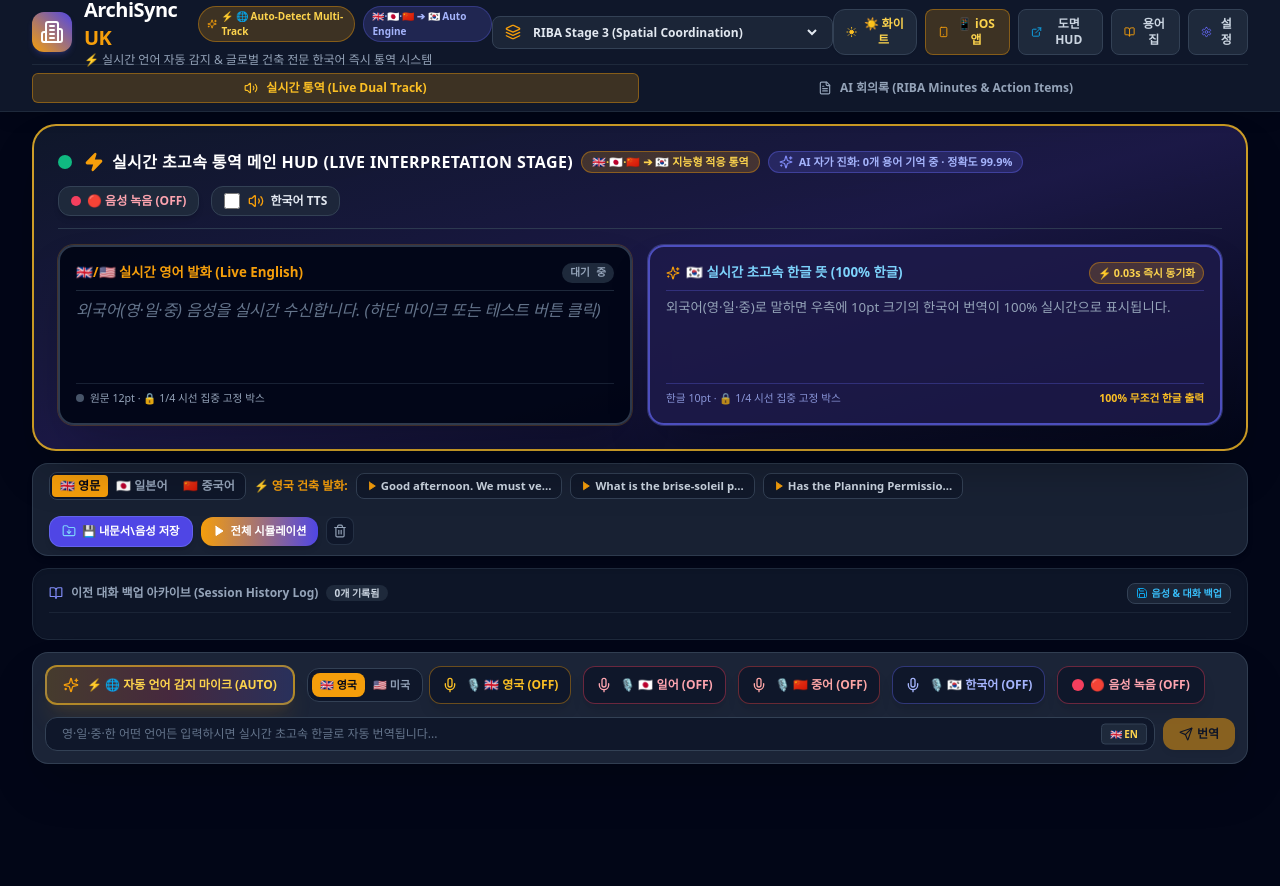
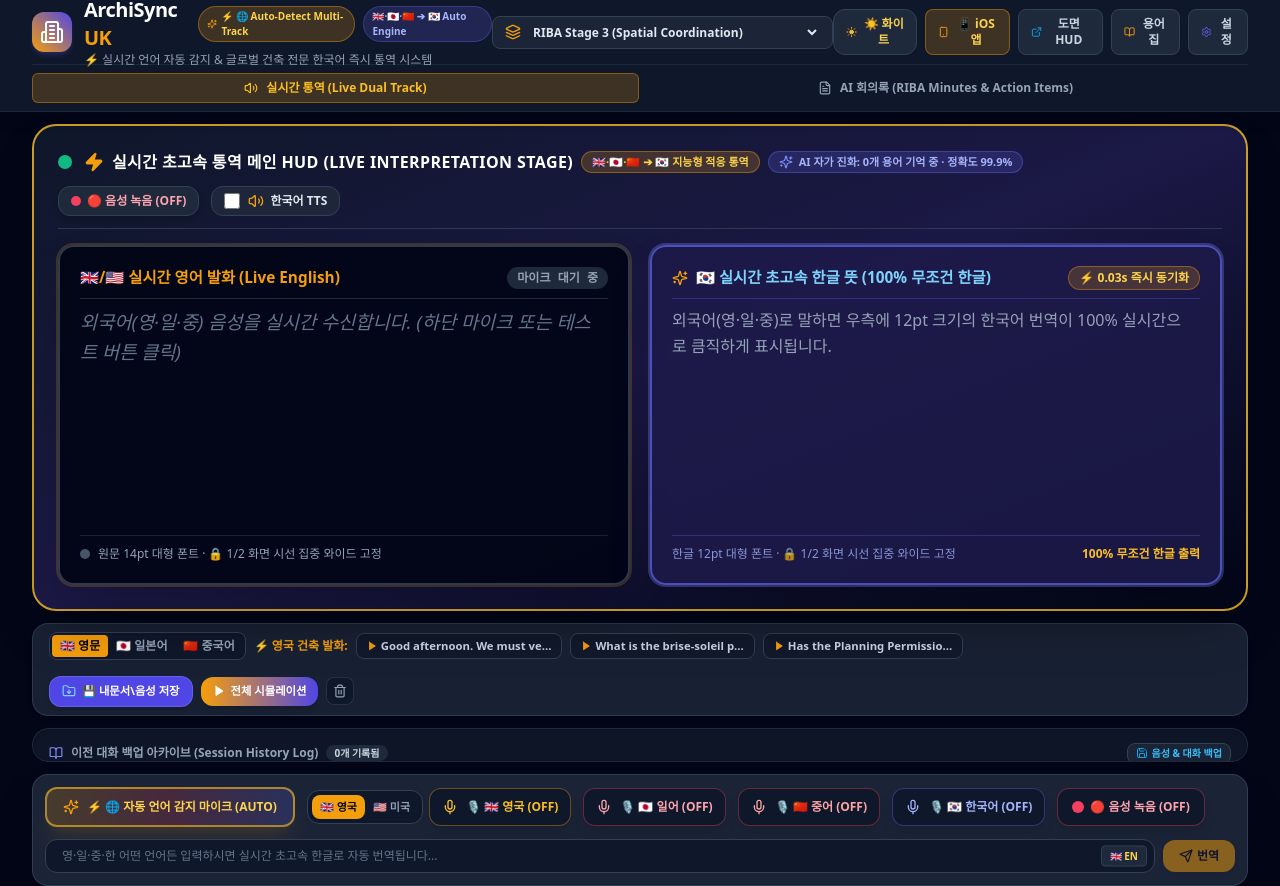
Before and after one commit to tttd1us-design/archisync-uk, a React (Vite) app: page / in a window 1280 px wide. Before the commit the page ends 800 px from the top, so only its background shows below. Built offline with nearby package versions, Linux system fonts and the light colour scheme.

Commit message:
Enlarge Live Interpretation Stage to 1/2 screen height (340px) with 14pt original and 12pt Korean typography for maximum readability

```diff
--- a/src/components/LiveInterpreter.jsx
+++ b/src/components/LiveInterpreter.jsx
@@ -818,32 +818,32 @@
           </div>
         </div>
 
-        {/* 🌟 CENTRAL LIVE REAL-TIME STAGE (Fixed 1/4 Screen Viewport: Zero Layout Shift, High-Focus UI) */}
-        <div className="grid grid-cols-1 md:grid-cols-2 gap-4 items-stretch">
+        {/* 🌟 CENTRAL LIVE REAL-TIME STAGE (Fixed 1/2 Screen Grand Viewport: 340px Height, Large High-Focus UI) */}
+        <div className="grid grid-cols-1 md:grid-cols-2 gap-5 items-stretch">
 
-          {/* ⬅️ LEFT SCREEN: Live Spoken Foreign Speech (Fixed Height 1/4 Stage - Zero Layout Shift) */}
+          {/* ⬅️ LEFT SCREEN: Live Spoken Foreign Speech (Fixed Height 1/2 Stage - 340px) */}
           <div className={`${
             isDark
-              ? 'bg-slate-950/95 border-2 border-slate-700/90 text-slate-100 ring-1 ring-amber-500/20 shadow-2xl'
-              : 'bg-white border-2 border-slate-300 text-slate-900 shadow-xl ring-1 ring-slate-200'
-          } p-4 rounded-2xl flex flex-col justify-between h-[180px] max-h-[180px] transition-all relative overflow-hidden`}>
+              ? 'bg-slate-950/95 border-2 border-slate-700/90 text-slate-100 ring-2 ring-amber-500/20 shadow-2xl'
+              : 'bg-white border-2 border-slate-300 text-slate-900 shadow-xl ring-2 ring-slate-200'
+          } p-5 rounded-2xl flex flex-col justify-between h-[340px] max-h-[340px] transition-all relative overflow-hidden`}>
 
-            {/* Header: Fixed Height (h-7) */}
-            <div className={`flex items-center justify-between pb-2 border-b shrink-0 h-7 ${
+            {/* Header: Fixed Height (h-8) */}
+            <div className={`flex items-center justify-between pb-2.5 border-b shrink-0 h-8 ${
               isDark ? 'border-slate-800' : 'border-slate-100'
             }`}>
-              <span className="text-[10pt] font-extrabold text-amber-500 flex items-center gap-1.5 truncate">
+              <span className="text-[11.5pt] font-black text-amber-500 flex items-center gap-2 truncate">
                 {activeMic === 'auto' ? (
                   <>⚡ 🌐 자동 언어 감지 ({
                     interimText ? (
-                      detectSourceLanguage(interimText) === 'zh-CN' ? '🇨🇳 중국어' :
-                      detectSourceLanguage(interimText) === 'ja-JP' ? '🇯🇵 일본어' :
-                      detectSourceLanguage(interimText) === 'ko-KR' ? '🇰🇷 한국어' : '🇬🇧/🇺🇸 영어'
+                      detectSourceLanguage(interimText) === 'zh-CN' ? '🇨🇳 중국어 감지' :
+                      detectSourceLanguage(interimText) === 'ja-JP' ? '🇯🇵 일본어 감지' :
+                      detectSourceLanguage(interimText) === 'ko-KR' ? '🇰🇷 한국어 감지' : '🇬🇧/🇺🇸 영어 감지'
                     ) : messages[0]?.lang ? (
                       messages[0].lang.startsWith('zh') ? '🇨🇳 중국어' :
                       messages[0].lang.startsWith('ja') ? '🇯🇵 일본어' :
                       messages[0].lang.startsWith('ko') ? '🇰🇷 한국어' : '🇬🇧/🇺🇸 영어'
-                    ) : '음성 대기'
+                    ) : '음성 대기 중'
                   })</>
                 ) : activeMic === 'zh-CN' || messages[0]?.lang?.startsWith('zh') ? (
                   <>🇨🇳 실시간 중국어 발화 (Live Chinese)</>
@@ -855,24 +855,24 @@
                   <>🇬🇧/🇺🇸 실시간 영어 발화 (Live English)</>
                 )}
               </span>
-              <span className={`text-[8pt] font-mono font-bold px-2 py-0.5 rounded-full shrink-0 ${
+              <span className={`text-[9pt] font-mono font-bold px-2.5 py-0.5 rounded-full shrink-0 ${
                 activeMic
                   ? 'bg-amber-500/20 text-amber-500 border border-amber-500/40 animate-pulse'
                   : isDark ? 'bg-slate-800 text-slate-400' : 'bg-slate-100 text-slate-600'
               }`}>
                 {activeMic === 'auto'
-                  ? '🎙️ 🌐 전세계 언어 감지'
-                  : activeMic ? `🎙️ ${activeMic === 'zh-CN' ? '중국어' : activeMic === 'ja-JP' ? '일본어' : activeMic.startsWith('en') ? '영어' : '한국어'} 수신` : '대기 중'}
+                  ? '🎙️ 🌐 전세계 언어 자동 감지'
+                  : activeMic ? `🎙️ ${activeMic === 'zh-CN' ? '중국어' : activeMic === 'ja-JP' ? '일본어' : activeMic.startsWith('en') ? '영어' : '한국어'} 수신 중` : '마이크 대기 중'}
               </span>
             </div>
 
-            {/* Scrollable Fixed Text Viewport (h-[92px] overflow-y-auto - Never moves outer layout) */}
-            <div className="flex-1 my-1.5 overflow-y-auto pr-1 select-text scrollbar-thin scrollbar-thumb-slate-700">
-              <p className={`text-[12pt] font-semibold leading-relaxed font-sans ${
+            {/* Scrollable Fixed Text Viewport (h-[235px] overflow-y-auto - Extra Large 14pt View) */}
+            <div className="flex-1 my-2 overflow-y-auto pr-2 select-text scrollbar-thin scrollbar-thumb-slate-700">
+              <p className={`text-[14pt] font-bold leading-relaxed font-sans ${
                 isDark ? 'text-slate-100' : 'text-slate-900'
               }`}>
                 {interimText ? (
-                  <span className={`${isDark ? 'text-white' : 'text-slate-950 font-bold'} drop-shadow-sm`}>
+                  <span className={`${isDark ? 'text-white' : 'text-slate-950 font-extrabold'} drop-shadow-sm`}>
                     "{interimText}"
                   </span>
                 ) : (
@@ -883,45 +883,45 @@
               </p>
             </div>
 
-            {/* Footer: Fixed Height (h-6) */}
-            <div className={`pt-1 border-t shrink-0 h-6 ${isDark ? 'border-slate-800/80 text-slate-400' : 'border-slate-100 text-slate-500'} text-[8pt] font-medium flex items-center justify-between`}>
-              <span className="flex items-center gap-1.5">
-                <span className={`w-2 h-2 rounded-full ${activeMic ? 'bg-amber-500 animate-ping' : isDark ? 'bg-slate-600' : 'bg-slate-300'}`} />
-                <span className="truncate">원문 12pt · 🔒 1/4 시선 집중 고정 박스</span>
+            {/* Footer: Fixed Height (h-7) */}
+            <div className={`pt-2 border-t shrink-0 h-7 ${isDark ? 'border-slate-800/80 text-slate-400' : 'border-slate-100 text-slate-500'} text-[9pt] font-medium flex items-center justify-between`}>
+              <span className="flex items-center gap-2">
+                <span className={`w-2.5 h-2.5 rounded-full ${activeMic ? 'bg-amber-500 animate-ping' : isDark ? 'bg-slate-600' : 'bg-slate-300'}`} />
+                <span className="truncate">원문 14pt 대형 폰트 · 🔒 1/2 화면 시선 집중 와이드 고정</span>
               </span>
               {interimText && (
-                <span className="text-amber-500 font-mono text-[7.5pt] shrink-0 animate-pulse">Live Transcribing...</span>
+                <span className="text-amber-500 font-mono text-[8.5pt] shrink-0 animate-pulse">Live Transcribing...</span>
               )}
             </div>
           </div>
 
-          {/* ➡️ RIGHT SCREEN: Live Instant Korean Translation (Fixed Height 1/4 Stage - Zero Layout Shift) */}
+          {/* ➡️ RIGHT SCREEN: Live Instant Korean Translation (Fixed Height 1/2 Stage - 340px) */}
           <div className={`${
             isDark
-              ? 'bg-indigo-950/85 border-2 border-indigo-500/70 text-amber-300 ring-1 ring-indigo-400/30 shadow-2xl'
-              : 'bg-indigo-50/95 border-2 border-indigo-400/90 text-indigo-950 shadow-xl ring-1 ring-indigo-200'
-          } p-4 rounded-2xl flex flex-col justify-between h-[180px] max-h-[180px] transition-all relative overflow-hidden`}>
+              ? 'bg-indigo-950/85 border-2 border-indigo-500/70 text-amber-300 ring-2 ring-indigo-400/30 shadow-2xl'
+              : 'bg-indigo-50/95 border-2 border-indigo-400/90 text-indigo-950 shadow-xl ring-2 ring-indigo-200'
+          } p-5 rounded-2xl flex flex-col justify-between h-[340px] max-h-[340px] transition-all relative overflow-hidden`}>
 
-            {/* Header: Fixed Height (h-7) */}
-            <div className={`flex items-center justify-between pb-2 border-b shrink-0 h-7 ${
+            {/* Header: Fixed Height (h-8) */}
+            <div className={`flex items-center justify-between pb-2.5 border-b shrink-0 h-8 ${
               isDark ? 'border-indigo-500/30' : 'border-indigo-200'
             }`}>
-              <span className={`text-[10pt] font-extrabold flex items-center gap-1.5 truncate ${
+              <span className={`text-[11.5pt] font-black flex items-center gap-2 truncate ${
                 isDark ? 'text-sky-300' : 'text-indigo-700'
               }`}>
-                <Sparkles className="w-3.5 h-3.5 text-amber-500 shrink-0" /> 🇰🇷 실시간 초고속 한글 뜻 (100% 한글)
+                <Sparkles className="w-4 h-4 text-amber-500 shrink-0" /> 🇰🇷 실시간 초고속 한글 뜻 (100% 무조건 한글)
               </span>
-              <span className={`text-[8pt] font-bold px-2 py-0.5 rounded-full shrink-0 ${
+              <span className={`text-[9pt] font-bold px-2.5 py-0.5 rounded-full shrink-0 ${
                 isDark ? 'bg-amber-500/20 text-amber-300 border border-amber-500/40' : 'bg-amber-100 text-amber-800 border border-amber-300'
               }`}>
                 ⚡ 0.03s 즉시 동기화
               </span>
             </div>
 
-            {/* Scrollable Fixed Text Viewport (h-[92px] overflow-y-auto - Never moves outer layout) */}
-            <div className="flex-1 my-1.5 overflow-y-auto pr-1 select-text scrollbar-thin scrollbar-thumb-indigo-700">
-              <p className={`text-[10pt] font-bold leading-relaxed ${
-                isDark ? 'text-amber-300' : 'text-indigo-950 font-extrabold'
+            {/* Scrollable Fixed Text Viewport (h-[235px] overflow-y-auto - Extra Large 12pt View) */}
+            <div className="flex-1 my-2 overflow-y-auto pr-2 select-text scrollbar-thin scrollbar-thumb-indigo-700">
+              <p className={`text-[12pt] font-extrabold leading-relaxed ${
+                isDark ? 'text-amber-300' : 'text-indigo-950'
               }`}>
                 {liveStreamingTranslation ? (
                   <span>{liveStreamingTranslation}</span>
@@ -929,16 +929,16 @@
                   <span className={`${isDark ? 'text-slate-400' : 'text-slate-500'} font-normal`}>
                     {messages[0]?.translation
                       ? messages[0]?.translation
-                      : "외국어(영·일·중)로 말하면 우측에 10pt 크기의 한국어 번역이 100% 실시간으로 표시됩니다."}
+                      : "외국어(영·일·중)로 말하면 우측에 12pt 크기의 한국어 번역이 100% 실시간으로 큼직하게 표시됩니다."}
                   </span>
                 )}
               </p>
             </div>
 
-            {/* Footer: Fixed Height (h-6) */}
-            <div className={`pt-1 border-t shrink-0 h-6 ${isDark ? 'border-indigo-500/30 text-indigo-300/80' : 'border-indigo-100 text-indigo-700'} text-[8pt] font-medium flex items-center justify-between`}>
-              <span className="truncate">한글 10pt · 🔒 1/4 시선 집중 고정 박스</span>
-              <span className="font-semibold text-amber-400 shrink-0">100% 무조건 한글 출력</span>
+            {/* Footer: Fixed Height (h-7) */}
+            <div className={`pt-2 border-t shrink-0 h-7 ${isDark ? 'border-indigo-500/30 text-indigo-300/80' : 'border-indigo-100 text-indigo-700'} text-[9pt] font-medium flex items-center justify-between`}>
+              <span className="truncate">한글 12pt 대형 폰트 · 🔒 1/2 화면 시선 집중 와이드 고정</span>
+              <span className="font-bold text-amber-400 shrink-0">100% 무조건 한글 출력</span>
             </div>
           </div>
 
```
